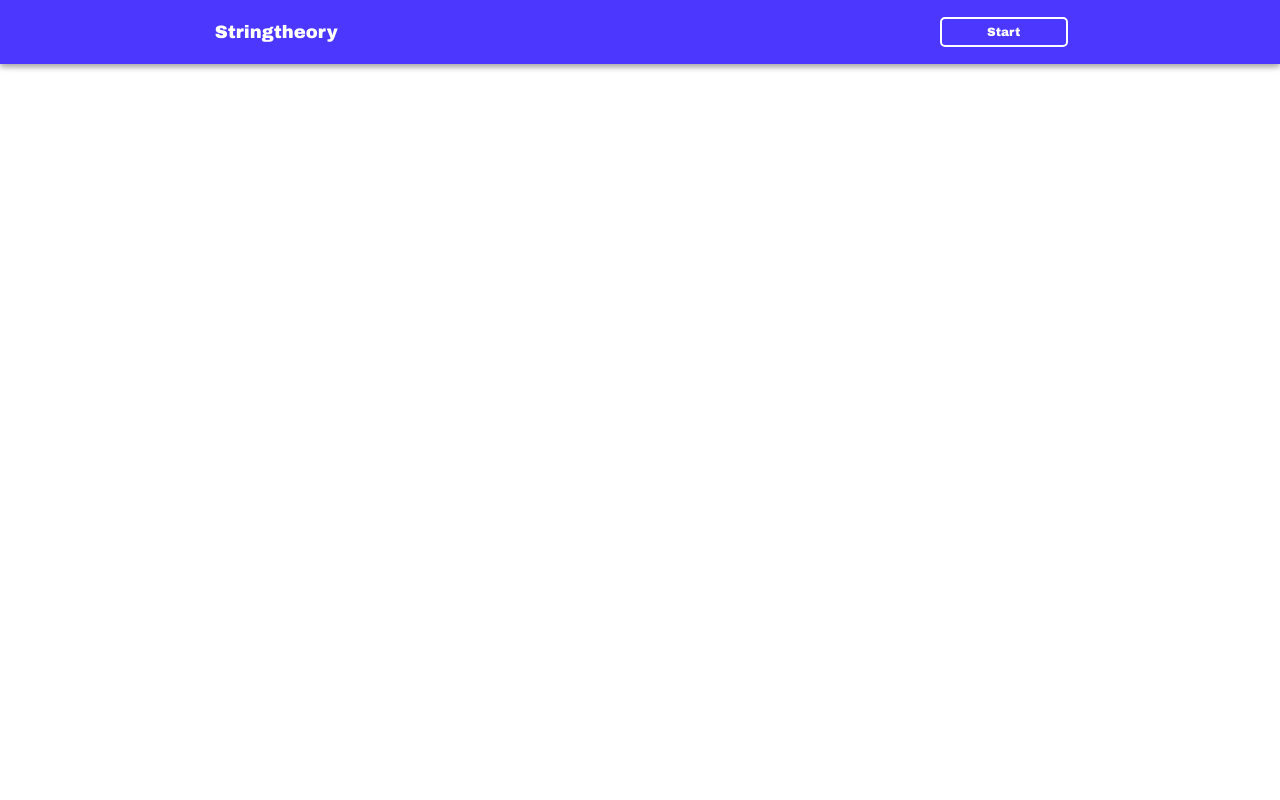
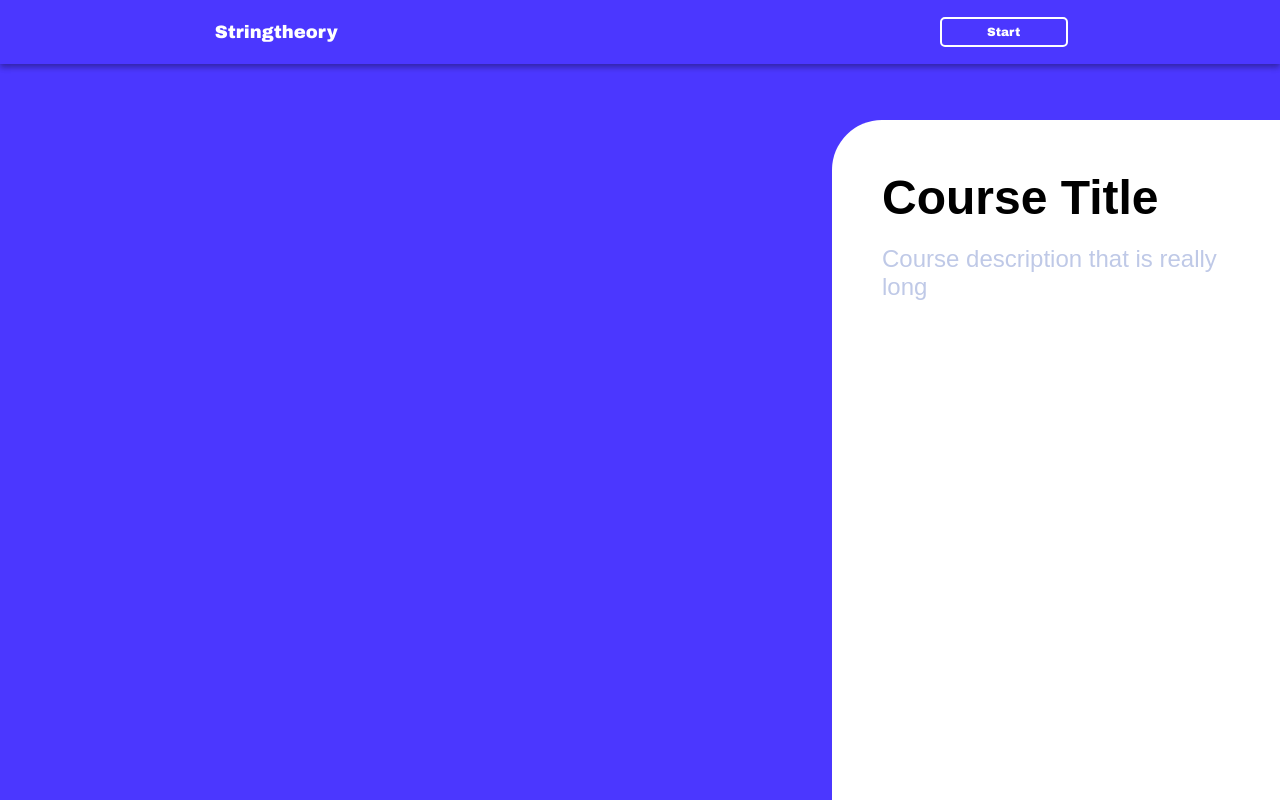
Before and after one commit to nvisal1/Stringtheory-Client, a React (Create React App) app: page /curriculum in a window 1280 px wide. Built offline with nearby package versions, Linux system fonts and the light colour scheme.

Commit message:
create curriculum module

```diff
--- a/src/App.tsx
+++ b/src/App.tsx
@@ -10,6 +10,7 @@ import Login from './auth/login/login';
 import Register from './auth/register/register';
 import history from './history';
 import { Navbar } from './shared/components/navbar/navbar';
+import Curriculum from './curriculum/curriculum';
 
 const App: React.FC = () => {
 
@@ -25,6 +26,7 @@ const App: React.FC = () => {
       <Navbar />
       <div>
         <Route exact path='/' component={Home}/>
+        <Route exact path='/curriculum' component={Curriculum}/>
       </div>
     </div>
   )
--- /dev/null
+++ b/src/curriculum/components/components/course-description/course-description.css
@@ -0,0 +1,5 @@
+.course-description {
+    font-family: 'arial';
+    font-size: 24px;
+    color: #BFC9E7;
+}
--- /dev/null
+++ b/src/curriculum/components/components/course-description/course-description.tsx
@@ -0,0 +1,17 @@
+import React from 'react';
+import './course-description.css';
+
+
+interface CourseDescriptionProps {
+    description: string;
+}
+
+const CourseDescription: React.FC<CourseDescriptionProps> = props => {
+    return (
+        <div className='course-description'>
+            { props.description }
+        </div>
+    );
+}
+
+export default CourseDescription;
--- /dev/null
+++ b/src/curriculum/components/components/course-lesson/course-lesson.tsx
@@ -0,0 +1,6 @@
+import React from 'react';
+import './course-exercise.css'
+
+interface CourseLessonProps {
+
+}
--- /dev/null
+++ b/src/curriculum/components/components/course-title/course-title.css
@@ -0,0 +1,5 @@
+.course-title {
+    font-family: 'arial';
+    font-size: 48px;
+    font-weight: bold;
+}
--- /dev/null
+++ b/src/curriculum/components/components/course-title/course-title.tsx
@@ -0,0 +1,16 @@
+import React from 'react';
+import './course-title.css';
+
+interface CourseTitleProps {
+    title: string;
+}
+
+const CourseTitle: React.FC<CourseTitleProps> = props => {
+    return (
+        <div className='course-title'>
+            { props.title }
+        </div>
+    )
+}
+
+export default CourseTitle;
--- /dev/null
+++ b/src/curriculum/components/course-panel/course-panel.css
@@ -0,0 +1,21 @@
+.course-panel {
+    background-color: white;
+    height: 85%;
+    width: 35%;
+    position: absolute;
+    bottom: 0;
+    right: 0;
+    border-top-left-radius: 50px;
+    padding: 50px;
+    -webkit-box-sizing: border-box; /* Safari/Chrome, other WebKit */
+    -moz-box-sizing: border-box;    /* Firefox, other Gecko */
+    box-sizing: border-box;
+}
+
+.course-panel__course-title-container {
+    margin-bottom: 20px;
+}
+
+.course-panel__course-description-container {
+    margin-bottom: 40px;
+}
--- /dev/null
+++ b/src/curriculum/components/course-panel/course-panel.tsx
@@ -0,0 +1,30 @@
+import React from 'react';
+import './course-panel.css';
+import CourseTitle from '../components/course-title/course-title';
+import CourseDescription from '../components/course-description/course-description';
+
+interface CoursePanelProps {
+    title: string;
+    description: string;
+    exercises: string[];
+}
+
+const CoursePanel: React.FC = props => {
+    return (
+        <div className='course-panel'>
+            <div className='course-panel__course-title-container'>
+                <CourseTitle
+                    title='Course Title'
+                />
+            </div>
+           <div className='course-panel__course-description-container'>
+                <CourseDescription
+                    description='Course description that is really long'
+                />
+           </div>
+            {/* <CourseExercise />  */}
+        </div>
+    )
+}
+
+export default CoursePanel;
--- /dev/null
+++ b/src/curriculum/curriculum.css
@@ -0,0 +1,6 @@
+.curriculum {
+    background-color: #4B37FF;
+    height: 100%;
+    width: 100%;
+    position: fixed;
+}
--- /dev/null
+++ b/src/curriculum/curriculum.tsx
@@ -0,0 +1,13 @@
+import React from 'react';
+import CoursePanel from './components/course-panel/course-panel';
+import './curriculum.css';
+
+const Curriculum: React.FC = () => {
+    return (
+        <div className='curriculum'>
+            <CoursePanel />
+        </div>
+    );
+}
+
+export default Curriculum;
--- a/src/index.css
+++ b/src/index.css
@@ -1,4 +1,9 @@
+html {
+  height: 100%;
+}
+
 body {
+  height: 100%;
   margin: 0;
   font-family: -apple-system, BlinkMacSystemFont, 'Segoe UI', 'Roboto', 'Oxygen',
     'Ubuntu', 'Cantarell', 'Fira Sans', 'Droid Sans', 'Helvetica Neue',
```
Also changed, not shown: src/curriculum/components/components/course-lesson/course-lesson.css (added).
